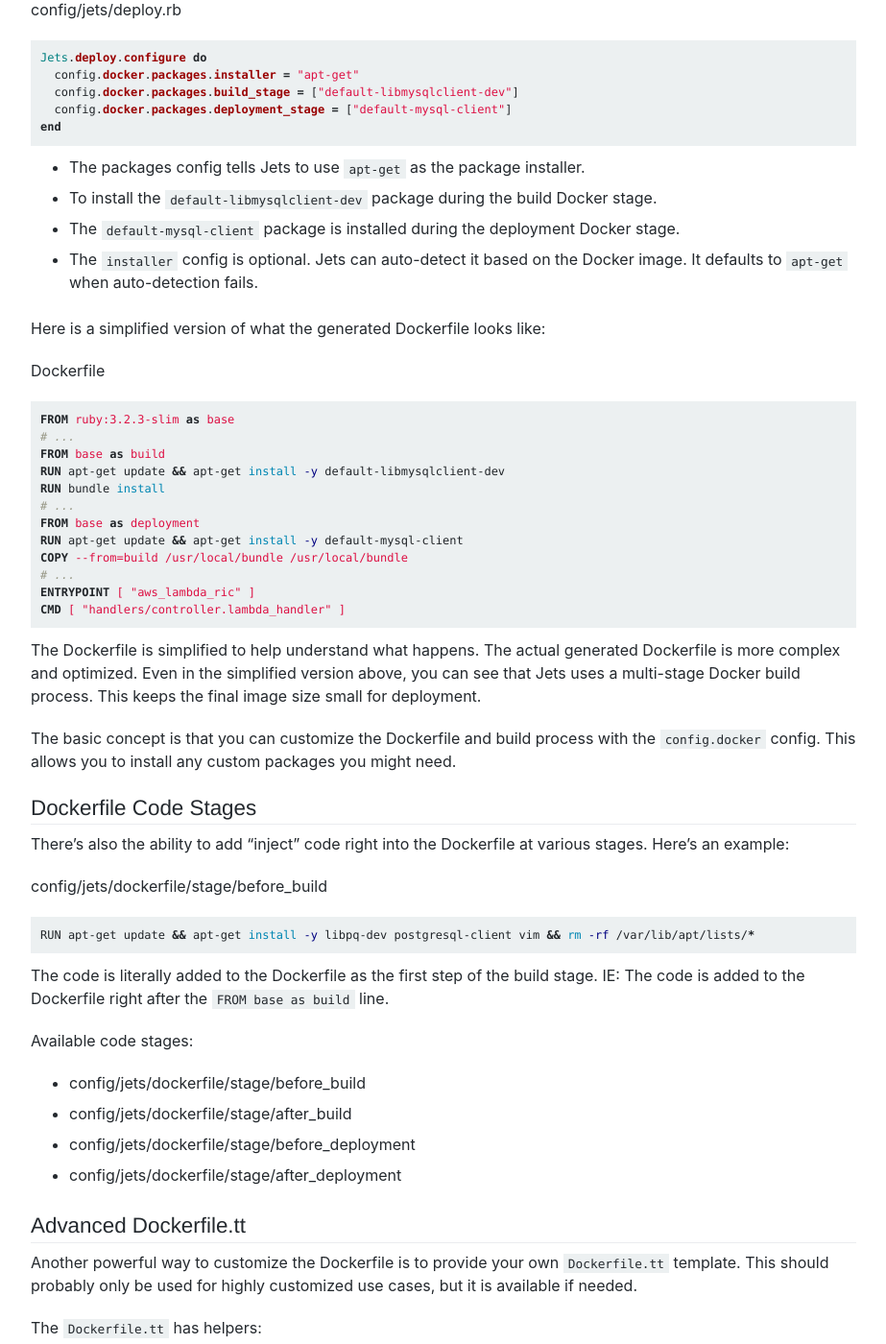
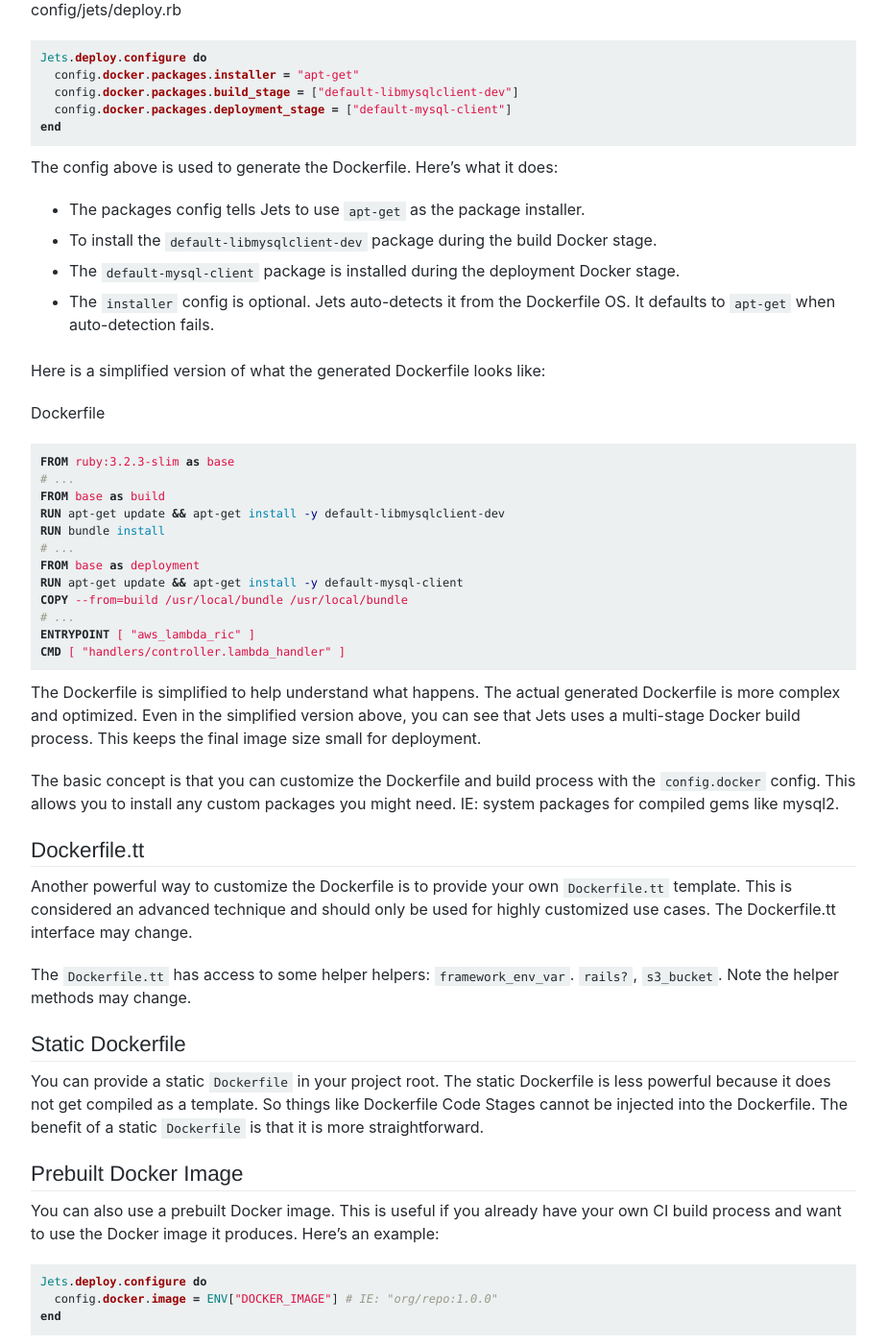
Before and after one commit to rubyonjets/jets-docs, a Jekyll site: the page built from _docs/docker/dockerfile.md, in a window 1280 px wide and 1400 px high, scrolled down 610 px. Shown: the whole window at 96% size, without its empty margins (238-1161 px from the left). Built offline with Jekyll 4.4.1, drawn with Linux system fonts in a browser that asks for light colours; a script that is not in the unit is left out; some of the changed text lies outside the part shown.

Commit message:
docker docs

````diff
--- a/_docs/docker/dockerfile.md
+++ b/_docs/docker/dockerfile.md
@@ -1,10 +1,10 @@
 ---
 title: Dockerfile
 category: docker
-order: 2
+order: 1
 ---
 
-Jets can use Docker to build and deploy your application. The jets-remote build process ultimately calls `docker build` for you with added conveniences. IE: Auto-detecting the framework and building a managed Dockerfile. This page covers the Dockerfile and Docker image customization options.
+Jets can use Docker to build and deploy your application. The jets-remote build process ultimately calls `docker build` for you with added conveniences. IE: Auto-detecting the framework, building a managed Dockerfile, auto-tagging the image, and more. This page covers the Dockerfile and Docker image customization options.
 
 1. **Jets Managed Dockerfile**: Jets auto-detects the framework and builds a managed Dockerfile for you. Jets manages updates to Dockerfile as Docker evolves. IE: You don't have to. Jets does this when there is no `Dockerfile` or `Dockerfile.tt` in your project folder.
 2. **Dockerfile.tt Template**: When there's `Dockerfile.tt` template in your project. Jets compiles it down to a `Dockerfile` and uses it.
@@ -25,62 +25,26 @@
 end
 ```
 
+The config above is used to generate the Dockerfile. Here's what it does:
+
 * The packages config tells Jets to use `apt-get` as the package installer.
 * To install the `default-libmysqlclient-dev` package during the build Docker stage.
 * The `default-mysql-client` package is installed during the deployment Docker stage.
-* The `installer` config is optional. Jets can auto-detect it based on the Docker image. It defaults to `apt-get` when auto-detection fails.
+* The `installer` config is optional. Jets auto-detects it from the Dockerfile OS. It defaults to `apt-get` when auto-detection fails.
 
 Here is a simplified version of what the generated Dockerfile looks like:
 
-Dockerfile
-
-```Dockerfile
-FROM ruby:3.2.3-slim as base
-# ...
-FROM base as build
-RUN apt-get update && apt-get install -y default-libmysqlclient-dev
-RUN bundle install
-# ...
-FROM base as deployment
-RUN apt-get update && apt-get install -y default-mysql-client
-COPY --from=build /usr/local/bundle /usr/local/bundle
-# ...
-ENTRYPOINT [ "aws_lambda_ric" ]
-CMD [ "handlers/controller.lambda_handler" ]
-```
+{% include docker/Dockerfile.md %}
 
 The Dockerfile is simplified to help understand what happens. The actual generated Dockerfile is more complex and optimized. Even in the simplified version above, you can see that Jets uses a multi-stage Docker build process. This keeps the final image size small for deployment.
 
-The basic concept is that you can customize the Dockerfile and build process with the `config.docker` config. This allows you to install any custom packages you might need.
+The basic concept is that you can customize the Dockerfile and build process with the `config.docker` config. This allows you to install any custom packages you might need. IE: system packages for compiled gems like mysql2.
 
-## Dockerfile Code Stages
+## Dockerfile.tt
 
-There's also the ability to add "inject" code right into the Dockerfile at various stages. Here's an example:
+Another powerful way to customize the Dockerfile is to provide your own `Dockerfile.tt` template. This is considered an advanced technique and should only be used for highly customized use cases. The Dockerfile.tt interface may change.
 
-config/jets/dockerfile/stage/before_build
-
-```bash
-RUN apt-get update && apt-get install -y libpq-dev postgresql-client vim && rm -rf /var/lib/apt/lists/*
-```
-
-The code is literally added to the Dockerfile as the first step of the build stage. IE: The code is added to the Dockerfile right after the `FROM base as build` line.
-
-Available code stages:
-
-* config/jets/dockerfile/stage/before_build
-* config/jets/dockerfile/stage/after_build
-* config/jets/dockerfile/stage/before_deployment
-* config/jets/dockerfile/stage/after_deployment
-
-## Advanced Dockerfile.tt
-
-Another powerful way to customize the Dockerfile is to provide your own `Dockerfile.tt` template. This should probably only be used for highly customized use cases, but it is available if needed.
-
-The `Dockerfile.tt` has helpers:
-
-* framework_env_var
-* rails?
-* s3_bucket
+The `Dockerfile.tt` has access to some helper helpers: `framework_env_var`. `rails?`, `s3_bucket`. Note the helper methods may change.
 
 ## Static Dockerfile
 
@@ -92,7 +56,7 @@
 
 ```ruby
 Jets.deploy.configure do
-  config.docker.image = ENV[''DOCKER_IMAGE"] # IE: "org/repo:1.0.0"
+  config.docker.image = ENV["DOCKER_IMAGE"] # IE: "org/repo:1.0.0"
 end
 ```
 
--- /dev/null
+++ b/_includes/docker/Dockerfile.md
@@ -0,0 +1,19 @@
+Dockerfile
+
+```Dockerfile
+FROM ruby:3.2.3-slim as base
+# ...
+FROM base as build
+{%- if include.before_build %}
+{{ include.before_build }} # <= ADDED
+{%- endif %}
+RUN apt-get update && apt-get install -y default-libmysqlclient-dev
+RUN bundle install
+# ...
+FROM base as deployment
+RUN apt-get update && apt-get install -y default-mysql-client
+COPY --from=build /usr/local/bundle /usr/local/bundle
+# ...
+ENTRYPOINT [ "aws_lambda_ric" ]
+CMD [ "handlers/controller.lambda_handler" ]
+```
````
Also changed, not shown: _docs/docker/build-args.md (+11 -5 lines), _docs/docker/stages.md (added, +32 -0 lines).
